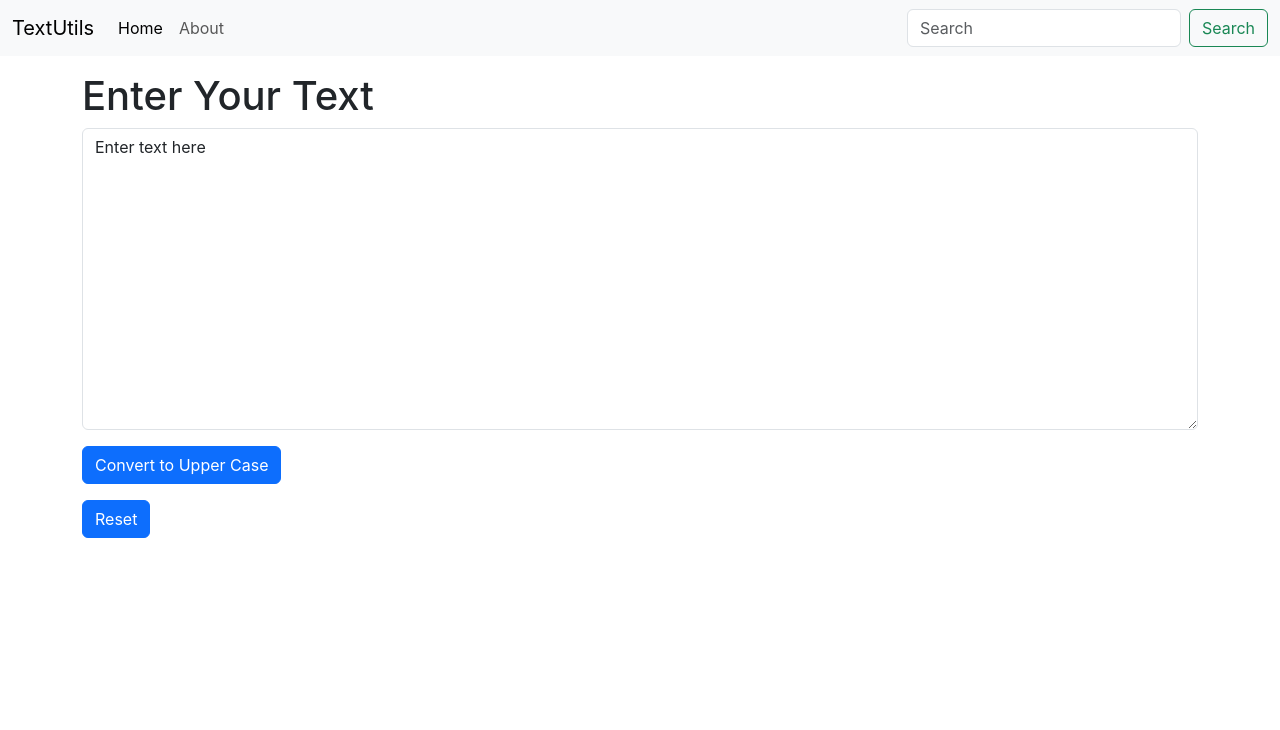
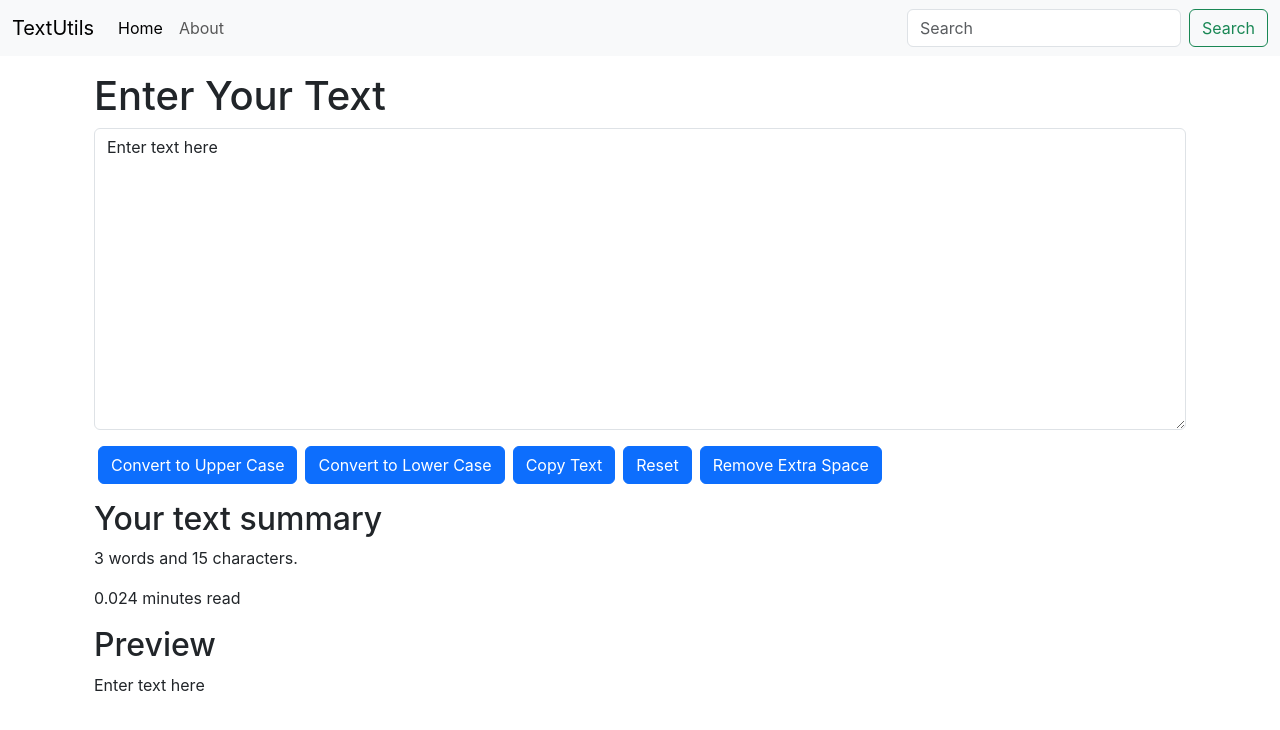
Before and after one commit to anirban-chatterjee5/testutils, a React (Create React App) app: page / in a window 1280 px wide. Shown: the top 730 px of the page. Built offline with nearby package versions, Linux system fonts and the light colour scheme.

Commit message:
feat(feature): Adding New Features

```diff
--- a/src/App.js
+++ b/src/App.js
@@ -6,7 +6,7 @@
     <>
       <Navbar title="TextUtils" aboutText="About" />
       <div className="container my-3">
-        <TextForm heading="Enter Your Text"/>
+      <TextForm heading="Enter Your Text"/>
       </div>
     </>
   );
--- a/src/components/TextForm.js
+++ b/src/components/TextForm.js
@@ -2,6 +2,18 @@
 
 export default function TextForm(props) {
   const [text, setText] = useState("Enter text here");
+
+const handleCopy =()=> {
+    let text = document.getElementById("myBox");
+    text.select();
+    navigator.clipboard.writeText(text.value);
+}
+
+const handleExtraSpace =()=>{
+    let newText=text.split(/[ ]+/);
+    setText(newText.join(" "));
+}
+
   const handleOnChange = (event) => {
     setText(event.target.value);
   };
@@ -12,13 +24,20 @@
     setText(newText);
   };
 
+  const handleLoClick = () => {
+    console.log("UpperCase Was Clicked");
+    let newText = text.toLowerCase();
+    setText(newText);
+  };
+
   const resetText = () => {
     console.log("Reset was clicked");
-    setText("Enter text here");
+    setText("");
   };
 
   return (
-    <div>
+    <>
+    <div className="container">
       <h1>{props.heading}</h1>
       <div className="mb-3">
         <textarea
@@ -29,13 +48,29 @@
           rows="12"
         ></textarea>
       </div>
-      <button className="btn btn-primary" onClick={handleUpClick}>
+      <button className="btn btn-primary mx-1" onClick={handleUpClick}>
         Convert to Upper Case
       </button>
-      <p />
-      <button className="btn btn-primary" onClick={resetText}>
+      <button className="btn btn-primary mx-1" onClick={handleLoClick}>
+        Convert to Lower Case
+      </button>
+      <button className="btn btn-primary mx-1" onClick={handleCopy}>
+        Copy Text
+      </button>
+      <button className="btn btn-primary mx-1" onClick={resetText}>
         Reset
       </button>
+      <button className="btn btn-primary mx-1" onClick={handleExtraSpace}>
+        Remove Extra Space
+      </button>
     </div>
+    <div className="container my-3">
+        <h2>Your text summary</h2>
+        <p>{text.split(" ").length} words and {text.length} characters.</p>
+        <p>{text.split(" ").length * 0.008} minutes read</p>
+        <h2>Preview</h2>
+        <p>{text}</p>
+    </div>
+    </>
   );
 }
```
